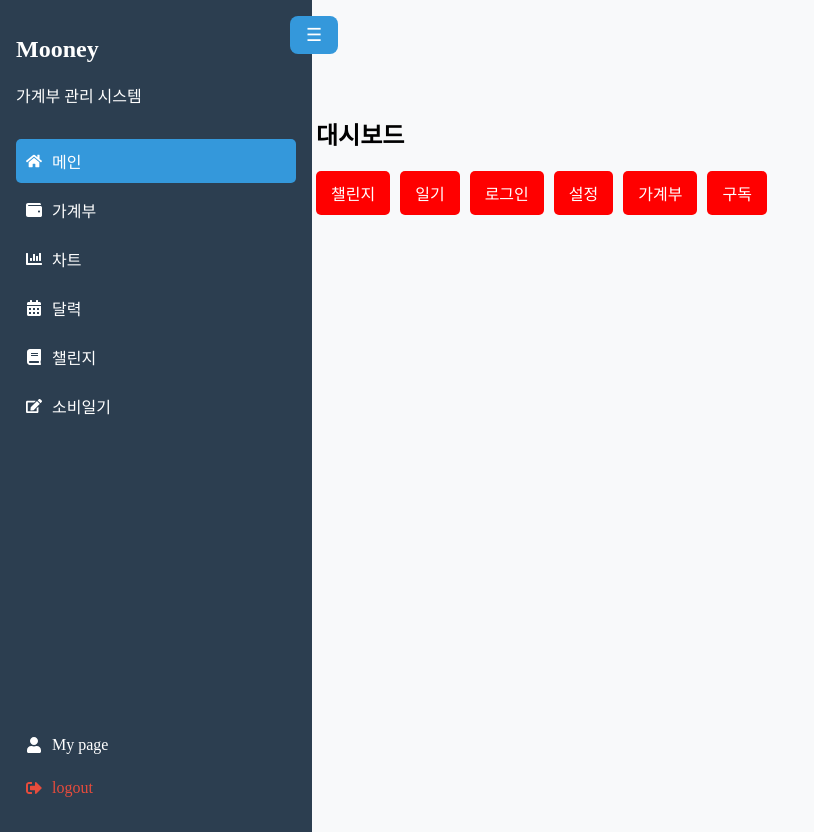
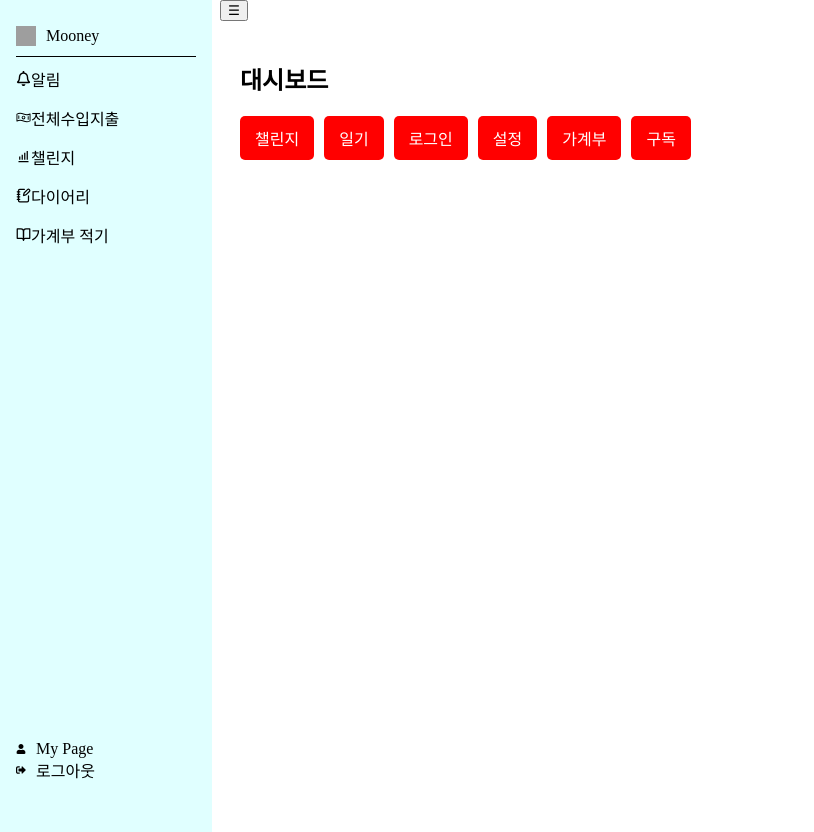
Before and after one commit to dvhafly87/MooneyFront, a React (Vite) app: page / in a window 1280 px wide. Shown: the whole page, without its empty margins (0-814 px from the left). After the commit the page ends 800 px from the top, so only its background shows below. Built offline with nearby package versions, Linux system fonts and the light colour scheme; grey boxes are pictures that could not be loaded.

Commit message:
fix: sidebar feature update

```diff
--- a/src/components/Layout.jsx
+++ b/src/components/Layout.jsx
@@ -1,6 +1,5 @@
-
-import React, { useState } from 'react';
-import Sidebar from '@components/Sidebar.jsx';
+import { useState } from 'react';
+import Sidebar from '@components/Sidebar';
 
 function Layout({ children }) {
   const [isSidebarOpen, setIsSidebarOpen] = useState(true);
@@ -11,43 +10,14 @@ function Layout({ children }) {
 
   return (
     <div style={{ display: 'flex' }}>
-      {/* Sidebar */}
+      {/* 사이드바 */}
       <Sidebar isOpen={isSidebarOpen} />
 
-      {/* Main Content */}
-      <div
-        style={{
-          marginLeft: isSidebarOpen ? '280px' : '0',
-          flex: 1,
-          padding: '1rem',
-          transition: 'margin-left 0.3s ease',
-          width: '100%',
-          minHeight: '100vh',
-          backgroundColor: '#f8f9fa',
-        }}
-      >
-        {/* Toggle Button */}
-        <button
-          onClick={ToggleSidebar}
-          style={{
-            position: 'fixed',
-            top: '1rem',
-            left: isSidebarOpen ? '290px' : '1rem',
-            zIndex: 2,
-            backgroundColor: '#3498db',
-            color: 'white',
-            border: 'none',
-            padding: '0.5rem 1rem',
-            borderRadius: '8px',
-            cursor: 'pointer',
-            transition: 'left 0.3s ease',
-            fontSize: '18px',
-          }}
-        >
-          ☰
-        </button>
-
-        <div style={{ marginTop: '60px' }}>{children}</div>
+      {/* mainContent */}
+      <div style={{ marginLeft: isSidebarOpen ? '220px' : 0, transition: 'margin-left 0.3s ease' }}>
+        {/* 토글 버튼을 사이드바에 두면 토글시 아예 사라질 수 있음 */}
+        <button onClick={ToggleSidebar}>☰</button>
+        <div>{children}</div>
       </div>
     </div>
   );
--- a/src/components/Sidebar.jsx
+++ b/src/components/Sidebar.jsx
@@ -1,133 +1,128 @@
-
-import React from 'react';
-import {
-  FaHome,
-  FaWallet,
-  FaChartBar,
-  FaCalendarAlt,
-  FaBook,
-  FaEdit,
-  FaUser,
-  FaSignOutAlt,
-} from 'react-icons/fa';
-import { useNavigate, useLocation } from 'react-router-dom';
+import { useLocation, useNavigate } from 'react-router-dom';
 import { ROUTES } from '@route/routes.js';
+import { FaRegBell, FaSignOutAlt, FaUser } from 'react-icons/fa';
+import { PiMoneyWavy } from 'react-icons/pi';
+import { BiBarChartAlt } from 'react-icons/bi';
+import { FiBookOpen } from 'react-icons/fi';
+import { LuNotebookPen } from 'react-icons/lu';
+import { useState } from 'react';
 
 const Sidebar = ({ isOpen }) => {
   const navigate = useNavigate();
   const location = useLocation();
 
-  const menuItems = [
-    { id: 'main', label: '메인', icon: FaHome, path: ROUTES.ROOT },
-    {
-      id: 'wallet',
-      label: '가계부',
-      icon: FaWallet,
-      path: ROUTES.ACCOUNT_BOOK,
-    },
-    { id: 'chart', label: '차트', icon: FaChartBar, path: '/chart' },
-    { id: 'calendar', label: '달력', icon: FaCalendarAlt, path: '/calendar' },
-    { id: 'challenge', label: '챌린지', icon: FaBook, path: ROUTES.CHALLENGE },
-    { id: 'diary', label: '소비일기', icon: FaEdit, path: ROUTES.DIARY },
+  const [isLogin, setIsLogin] = useState(false);
+
+  const sidebarMenu = [
+    // TODO 알림(모달), 전체지출, 챌린지, 다이어리, 가계부 적기
+    { id: 'notify', label: '알림', icon: FaRegBell, path: '' }, // 이 부분은 메인 콘텐츠쪽으로 알림 모달창을 열어야 함(이 모달의 경우 translate해서 메인컨텐츠가 이동하지 않도록 해야 함)
+    { id: 'allExpense', label: '전체수입지출', icon: PiMoneyWavy, path: ROUTES.ACCOUNT_BOOK },
+    { id: 'challenge', label: '챌린지', icon: BiBarChartAlt, path: ROUTES.CHALLENGE },
+    { id: 'diary', label: '다이어리', icon: LuNotebookPen, path: ROUTES.DIARY },
+    { id: 'accountBook', label: '가계부 적기', icon: FiBookOpen, path: ROUTES.ACCOUNT_BOOK },
+    // !전체 지출과 가계부 적기 path를 동일하게 뒀음 수정해야 함
   ];
 
-  const HandleMenuClick = (path) => {
+  const handleMenuClick = (path) => {
     navigate(path);
   };
 
-  const HandleUserClick = () => {
+  const handleRootClick = () => {
+    navigate(ROUTES.ROOT);
+  };
+
+  const handleUserClick = () => {
     navigate(ROUTES.USER);
   };
 
-  const HandleLogout = () => {
+  const handleLogout = () => {
     navigate(ROUTES.LOGIN);
   };
 
   return (
     <div
       style={{
-        width: '280px',
-        backgroundColor: '#2c3e50',
-        color: 'white',
+        width: '180px',
         height: '100vh',
-        padding: '1rem',
-        transform: isOpen ? 'translateX(0)' : 'translateX(-100%)',
-        transition: 'transform 0.3s ease',
+        backgroundColor: 'lightcyan',
         position: 'fixed',
         left: 0,
         top: 0,
-        zIndex: 1,
+        transform: isOpen ? 'translateX(0)' : 'translateX(-100%)',
+        padding: '1rem',
+        transition: 'transform 0.3s ease',
       }}
     >
-      <h2>Mooney</h2>
-      <p>가계부 관리 시스템</p>
-
-      <div style={{ marginTop: '2rem' }}>
-        {menuItems.map((item) => {
+      <div
+        style={{
+          display: 'flex',
+          cursor: 'pointer',
+          alignItems: 'center',
+          gap: '10px',
+          padding: '10px 0',
+          borderBottom: '1px solid black',
+          marginBottom: '10px',
+        }}
+        onClick={handleRootClick}
+      >
+        {/* 오른쪽 위 로고 이미지*/}
+        <img src="../img/logo.png" style={{ width: '20px', height: '20px' }} alt="로고$" />
+        {/* 왼쪽 위 Mooney */}
+        <span>Mooney</span>
+      </div>
+      <div>
+        {/* 메뉴 아이템 */}
+        {sidebarMenu.map((item) => {
           const Icon = item.icon;
           const isActive = location.pathname === item.path;
 
           return (
             <div
               key={item.id}
-              onClick={() => HandleMenuClick(item.path)}
+              onClick={() => {
+                handleMenuClick(item.path);
+              }}
               style={{
-                display: 'flex',
-                alignItems: 'center',
-                gap: '10px',
-                padding: '10px',
-                margin: '5px 0',
-                backgroundColor: isActive ? '#3498db' : 'transparent',
-                borderRadius: '5px',
+                backgroundColor: isActive ? 'blue' : 'transparent',
+                marginBottom: '15px',
                 cursor: 'pointer',
               }}
             >
-              <Icon size={16} />
+              <Icon size={15} />
               <span>{item.label}</span>
             </div>
           );
         })}
       </div>
-
-      <div
-        style={{
-          position: 'absolute',
-          bottom: '20px',
-          left: '1rem',
-          right: '1rem',
-        }}
-      >
+      {/* 아래쪽 마이페이지, 로그인/로그아웃 */}
+      <div style={{ position: 'absolute', bottom: '50px' }}>
         <div
-          onClick={HandleUserClick}
-          style={{
-            display: 'flex',
-            alignItems: 'center',
-            gap: '10px',
-            padding: '10px',
-            margin: '5px 0',
-            borderRadius: '5px',
-            cursor: 'pointer',
-          }}
+          onClick={handleUserClick}
+          style={{ display: 'flex', alignItems: 'center', gap: '10px', cursor: 'pointer' }}
         >
-          <FaUser size={16} />
-          <span>My page</span>
+          <FaUser size={10} />
+          <span>My Page</span>
         </div>
-
         <div
-          onClick={HandleLogout}
-          style={{
-            display: 'flex',
-            alignItems: 'center',
-            gap: '10px',
-            padding: '10px',
-            margin: '5px 0',
-            color: '#e74c3c',
-            borderRadius: '5px',
-            cursor: 'pointer',
-          }}
+          style={{ display: 'flex', alignItems: 'center', gap: '10px', cursor: 'pointer' }}
+          onClick={handleLogout}
         >
-          <FaSignOutAlt size={16} />
-          <span>logout</span>
+          {/* 백엔드에서 로그인 관련해 액세스 토큰을 가져와야 함
+          로그인 된 상태일 시 로그아웃
+          로그인 안된 상태일 시 로그인 */}
+          {/* 로그인 태그 */}
+          {/* 로그아웃 태그 */}
+          {isLogin ? (
+            <>
+              <FaSignInAlt size={10} />
+              <span>로그인</span>
+            </>
+          ) : (
+            <>
+              <FaSignOutAlt size={10} />
+              <span>{isLogin ? '로그인' : '로그아웃'}</span>
+            </>
+          )}
         </div>
       </div>
     </div>
```
